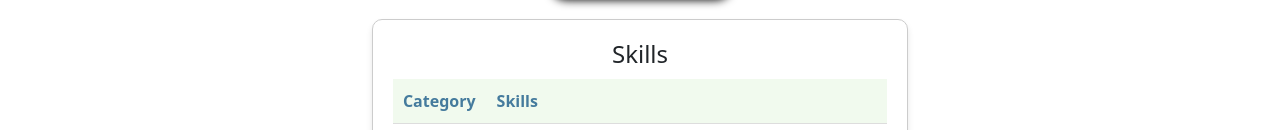
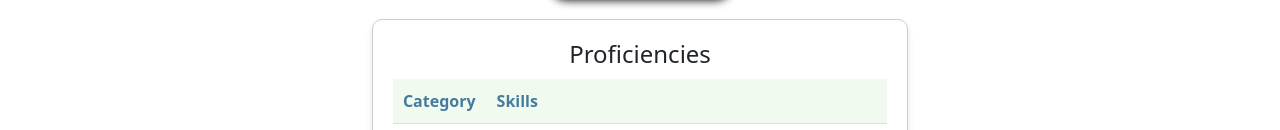
Before and after one commit to ErikAmerico/Portfolio2, a React (Vite) app: page /Resume in a window 1280 px wide. Shown: the part 351-481 px from the top of the page. Built offline with nearby package versions, Linux system fonts and the light colour scheme.

Commit message:
changed skills to proficiencies on resume page

```diff
--- a/src/pages/Resume/Resume.jsx
+++ b/src/pages/Resume/Resume.jsx
@@ -17,7 +17,7 @@ export default function Resume() {
         <div>
         <a href="/myResume.pdf" download="myResume.pdf" id='downloadResumeButton'>Download Resume</a>
         <div className="skills-table">
-                <h2>Skills</h2>
+                <h2>Proficiencies</h2>
                 <table>
                     <thead>
                         <tr>
```
